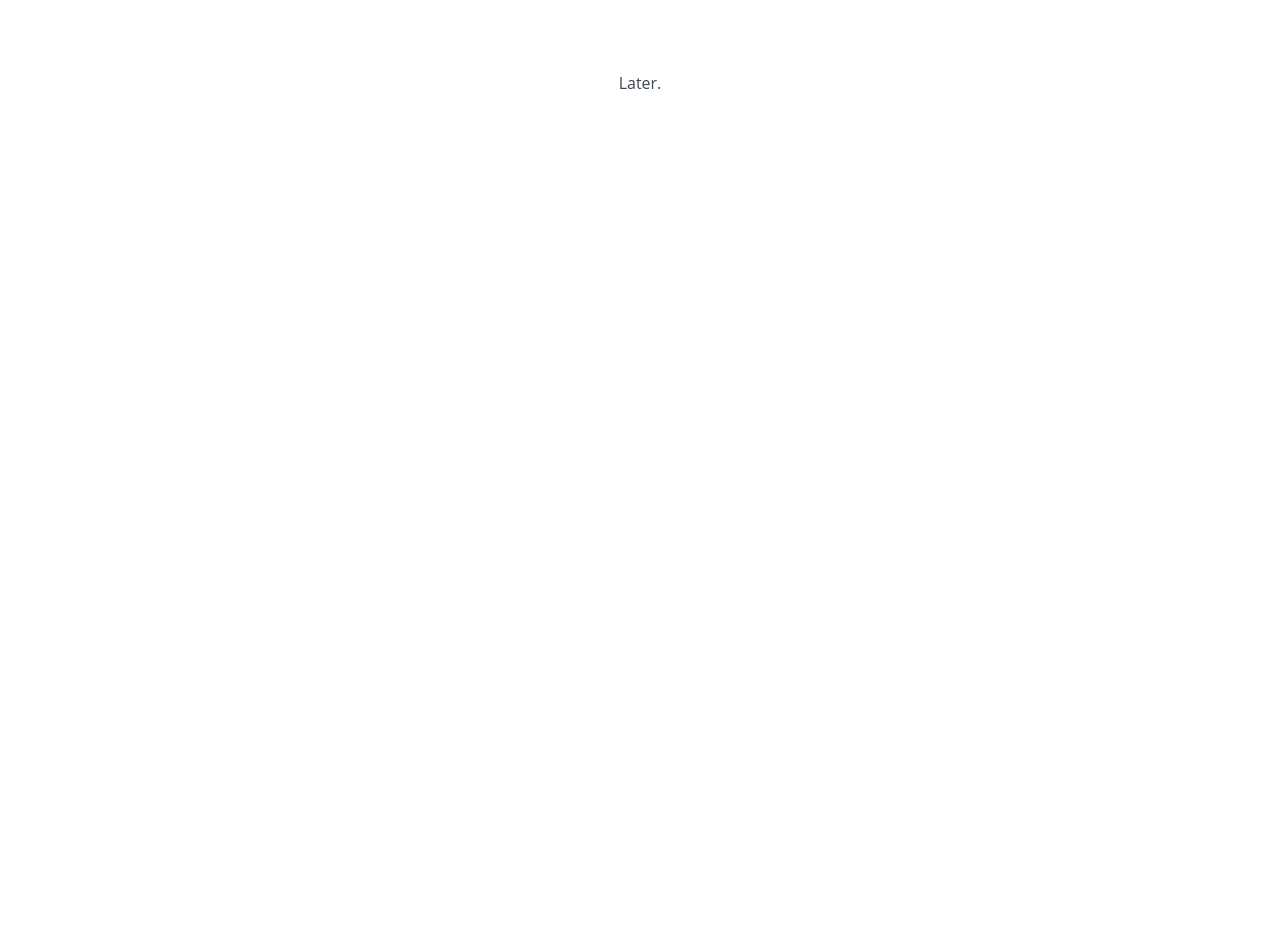
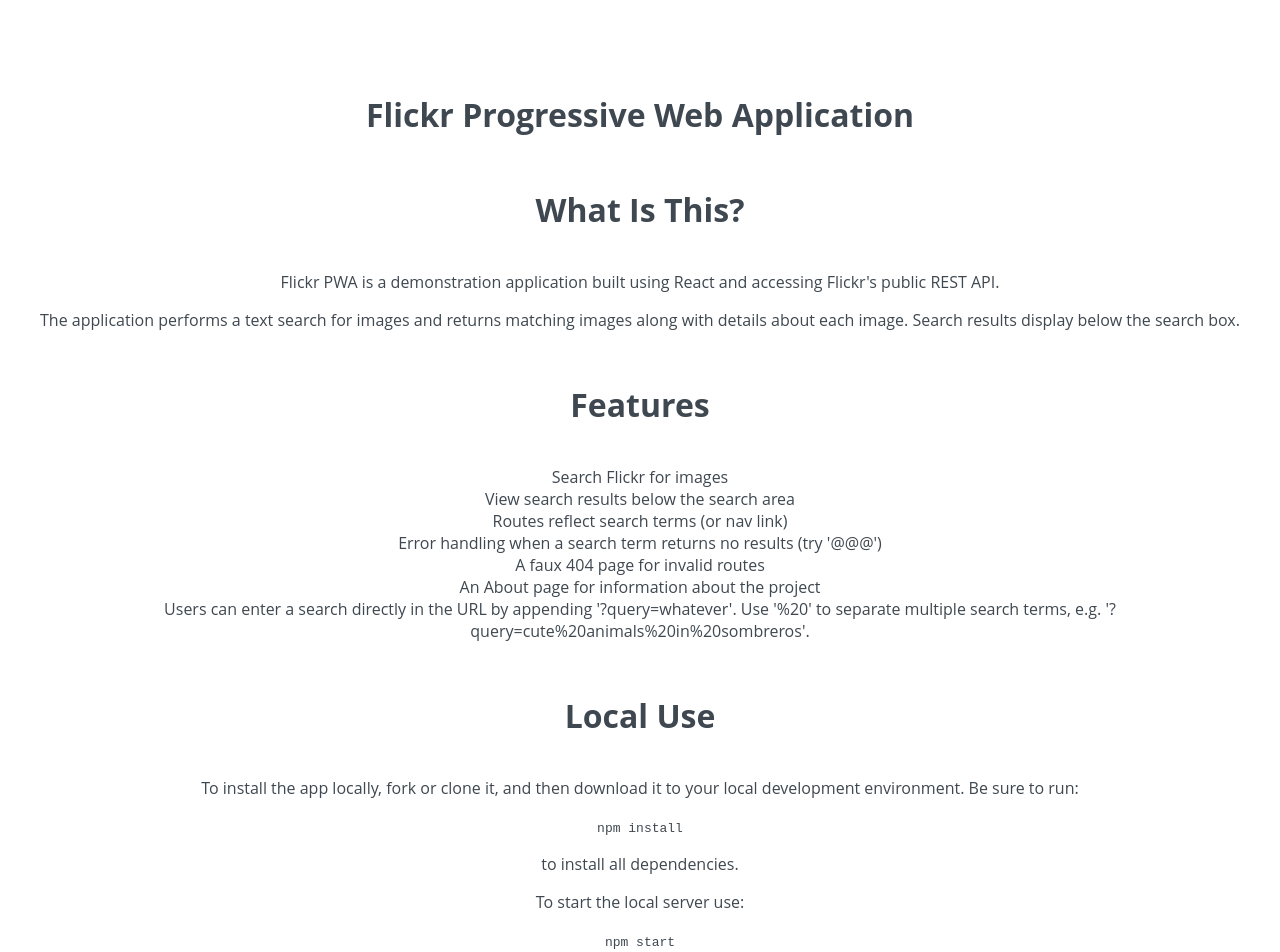
Before and after one commit to julianjohannesen/flickr-pwa, a React (Create React App) app: page /about in a window 1280 px wide. Shown: the top 952 px of the page. Before the commit the page ends 800 px from the top, so only its background shows below. Built offline with nearby package versions, Linux system fonts and the light colour scheme.

Commit message:
updated about.js

```diff
--- a/src/pages/About.js
+++ b/src/pages/About.js
@@ -3,7 +3,87 @@
 export default function about() {
     return (
         <div>
-            Later.
+            <h1>Flickr Progressive Web Application</h1>
+
+            <section>
+                <h2>What is this?</h2>
+
+                <p>
+                    Flickr PWA is a demonstration application built using React
+                    and accessing Flickr's public REST API.
+                </p>
+                <p>
+                    The application performs a text search for images and
+                    returns matching images along with details about each image.
+                    Search results display below the search box.
+                </p>
+            </section>
+
+            <section>
+                <h2>Features</h2>
+                <ul>
+                    <li>
+                        Search Flickr for images
+                    </li>
+                    <li>
+                        View search results below the search area
+                    </li>
+                    <li>
+                        Routes reflect search terms (or nav link)
+                    </li>
+                    <li>
+                        Error handling when a search term returns no results
+                        (try '@@@')
+                    </li>
+                    <li>
+                        A faux 404 page for invalid routes
+                    </li>
+                    <li>
+                        An About page for information about the project
+                    </li>
+                    <li>
+                        Users can enter a search directly in the URL by
+                        appending '?query=whatever'. Use '%20' to separate
+                        multiple search terms, e.g.
+                        '?query=cute%20animals%20in%20sombreros'.
+                    </li>
+                </ul>
+            </section>
+
+            <section>
+                <h2>Local Use</h2>
+
+                <p>
+                    To install the app locally, fork or clone it, and then
+                    download it to your local development environment. Be sure
+                    to run:
+                </p>
+
+                <code>
+                    npm install
+                </code>
+
+                <p>
+                    to install all dependencies.
+                </p>
+
+                <p>
+                    To start the local server use:
+                </p>
+
+                <code>
+                    npm start
+                </code>
+            </section>
+            <section>
+                <h2>Development Notes</h2>
+
+                <p>
+                    Flickr PWA was built with Reactjs and was bootstrapped with
+                    Create React App. Routing is accomplished with React Router
+                    4. The app uses the native Fetch API.
+                </p>
+            </section>
         </div>
     )
 }
```
Also changed, not shown: research/index.html (+74 -34 lines).
